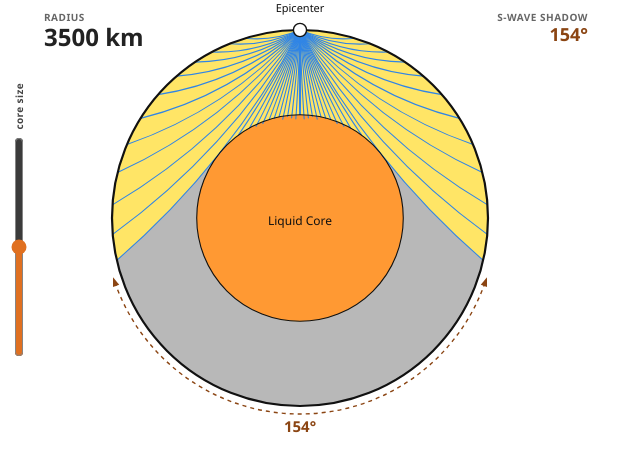
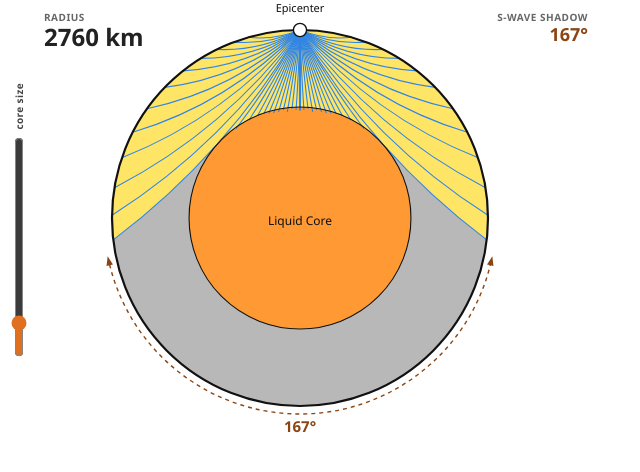
Before and after one commit to aops-curriculum/539_Middle_School_Physics_1, a website: page Sound/s_wave_shadow_sim.html in a window 1280 px wide. Shown: the whole page, without its empty margins (0-640 px from the left). Drawn offline with Linux system fonts and the light colour scheme.

Commit message:
Update core size and shadow values in HTML

```diff
--- a/Sound/s_wave_shadow_sim.html
+++ b/Sound/s_wave_shadow_sim.html
@@ -53,15 +53,15 @@
 <canvas id="cv" width="600" height="440"></canvas>
 <div id="sliderCol">
   <label for="sldCore">core size</label>
-  <input type="range" id="sldCore" min="2500" max="4500" step="10" value="3500">
+  <input type="range" id="sldCore" min="2500" max="4500" step="10" value="2760">
 </div>
 <div id="radiusBlock">
   <label>Radius</label>
-  <span id="readout">3500 km</span>
+  <span id="readout">2760 km</span>
 </div>
 <div id="shadowBlock">
     <label>S-wave shadow</label>
-    <span id="shadowVal">154°</span>
+    <span id="shadowVal">120°</span>
 </div>
 
 <script>
@@ -77,7 +77,7 @@
 const CX = 300, CY = 218, ER = 188;
 const EX = CX, EY = CY - ER;
 
-let coreKm = 3500;
+let coreKm = 3760;
 
 const COL = {
   mantle: '#ffe566',
```
